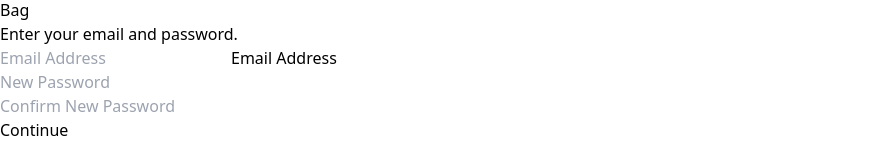
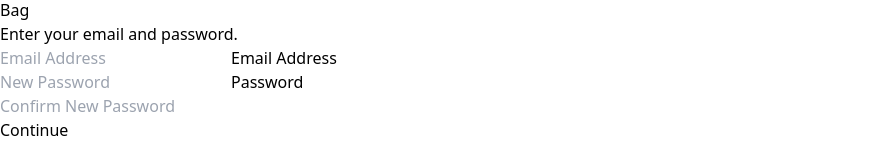
Before and after one commit to sikandermukhtar/shopping_cart, a React (Vite) app: page /arch/register in a window 1280 px wide. Shown: the part 1547-1693 px from the top of the page, without its empty margins (0-876 px from the left). Built offline with nearby package versions, Linux system fonts and the light colour scheme; no server answers.

Commit message:
Improve Input field styling.

```diff
--- a/src/components/auth/register/RegisterPage.jsx
+++ b/src/components/auth/register/RegisterPage.jsx
@@ -45,12 +45,12 @@ export default function RegisterPage(){
                     <div className='relative flex flex-col'>
 
                         <input
+                            id="email"
                             className='border-b-2 border-black text-l w-80 h-10 p-2
                             focus:outline-none focus:border-rose-600 placeholder-transparent
                             peer
                             '
                             name="email" required
-                            id="email"
                             placeholder="Email Address"
                             type="email"
                             value={email}
@@ -63,12 +63,13 @@ export default function RegisterPage(){
                                peer-focus:-top-3.5 peer-focus:text-gray-600 peer-focus:text-sm
                                '
                         >Email Address</label>
+                    </div>
 
-                    </div>
-                    <div>
+                    <div className='relative flex flex-col mt-4'>
                         <input
-                            className='border-b-2 border-black text-l w-80 rounded-lg h-10 p-2
-                            focus:outline-none focus:border-rose-600
+                            id="password"
+                            className='peer border-b-2 border-black text-l w-80 h-10 p-2
+                            focus:outline-none focus:border-rose-600 placeholder-transparent
                             '
                             name="password" required
                             placeholder="New Password"
@@ -76,8 +77,15 @@ export default function RegisterPage(){
                             value={password}
                             onChange={(e) => setPassword(e.target.value)}
                         />
+                        <label htmlFor="password"
+                        className='absolute -top-3.5 text-sm pl-2 text-gray-600 transition-all
+                        peer-placeholder-shown:top-2 peer-placeholder-shown:text-base peer-placeholder-shown:text-gray-400
+                        peer-focus:-top-3.5 peer-focus:text-gray-600 peer-focus:text-sm
+                        '
+                        >Password</label>
                     </div>
-                    <div>
+
+                    <div className='relative flex flex-col'>
                         <input
                             className='border-b-2 border-black text-l w-80 rounded-lg h-10 p-2
                             focus:outline-none focus:border-rose-600
```
